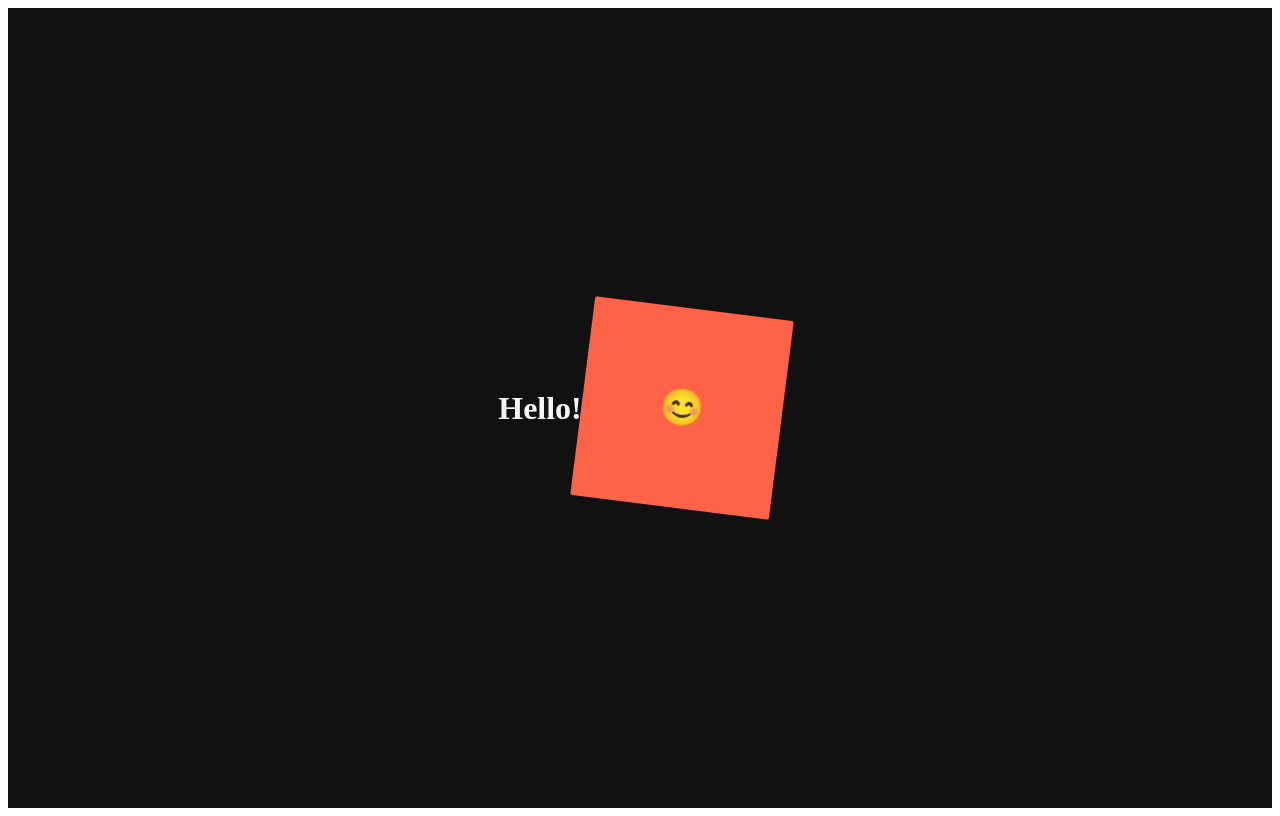
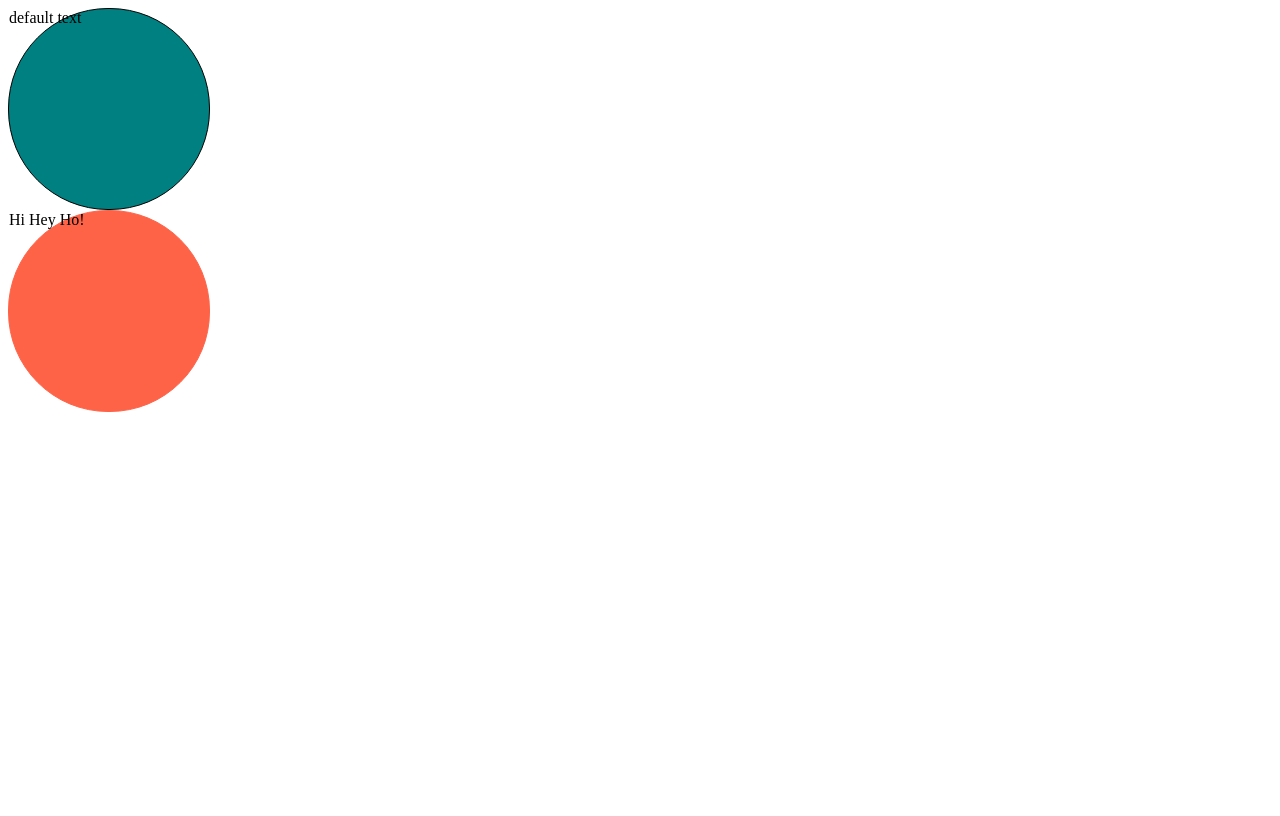
Before and after one commit to G-Hae/Self-Study, a React (Create React App) app in the folder reactmaster/: page / in a window 1280 px wide. Built offline with nearby package versions, Linux system fonts and the light colour scheme.

Commit message:
feat: typescript 정리중

```diff
--- a/reactmaster/package.json
+++ b/reactmaster/package.json
@@ -40,5 +40,8 @@
       "last 1 firefox version",
       "last 1 safari version"
     ]
+  },
+  "devDependencies": {
+    "@types/styled-components": "^5.1.26"
   }
 }
--- a/reactmaster/src/App.tsx
+++ b/reactmaster/src/App.tsx
@@ -1,63 +1,12 @@
-import styled, {keyframes} from "styled-components";
-
-const Title=styled.h1`
-  color:${(props) => props.theme.textColor};
-`
-
-const Wrapper = styled.div`
-  display: flex;
-  height: 100vh;
-  width: 100wh;
-  justify-content: center;
-  align-items: center;
-  background-color: ${(props) => props.theme.backgroundColor};
-`;
-
-const rotationAnimation = keyframes `
-  0% {
-    transform: rotate(0deg);
-    border-radius: 0px;
-  }
-  50% {
-    transform: rotate(360deg);
-    border-radius:100px;
-  }
-  100% {
-    transform: rotate(0deg);
-    border-radius: 0px;
-  }
-`;
-
-const Emoji=styled.span`
-    font-size: 36px;
-`;
-
-const Box = styled.div`
-  height: 200px;
-  width: 200px;
-  background-color: tomato;
-  display: flex;
-  justify-content: center;
-  align-items: center;
-  animation: ${rotationAnimation} 2s linear infinite;
-  ${Emoji}{
-    &:hover{
-      font-size: 98px;
-    }
-    &:active{
-      opacity: 0;
-    }
-  }
-`;
+import Circle from "./Circle";
 
 function App() {
   return (
-  <Wrapper>
-    <Title>Hello!</Title>
-    <Box>
-      <Emoji as="div">😊</Emoji>
-    </Box>
-  </Wrapper>
+    <div>
+      <Circle borderColor={"black"} bgColor={"teal"}></Circle>
+      <Circle text={"Hi Hey Ho!"} bgColor={"tomato"}></Circle>
+    </div>
+
   )
 }
 
--- /dev/null
+++ b/reactmaster/src/Circle.tsx
@@ -0,0 +1,37 @@
+import { useState } from "react";
+import styled from "styled-components"
+
+interface CircleProps{
+    bgColor: string;
+    borderColor?: string;
+    text?: string;
+}
+
+const Container = styled.div<CircleProps>`
+    width: 200px;
+    height: 200px;
+    background-color: ${(props)=>props.bgColor};
+    border-radius: 100px;
+    border: 1px solid ${(props)=>props.borderColor};
+`
+
+function Circle({bgColor, borderColor, text ="default text"}: CircleProps){
+    const [value, setValue] = useState<number|string>(1);
+
+
+    return <Container bgColor ={bgColor} borderColor={borderColor ?? bgColor}>
+        {text}
+        </Container>
+}
+
+interface PlayerShape{
+    name: string;
+    age: number;
+}
+
+const sayHello = (playerObj:PlayerShape) =>
+    `Hello ${playerObj.name} you are ${playerObj.age} years old!`;
+
+sayHello({name:"nico", age: 12})
+
+export default Circle;
--- a/reactmaster/src/index.tsx
+++ b/reactmaster/src/index.tsx
@@ -1,24 +1,12 @@
 import React from 'react';
 import { createRoot } from "react-dom/client";
-import { ThemeProvider } from 'styled-components';
 import App from './App';
 
-const root = createRoot(document.getElementById("root"));
+const root = createRoot(document.getElementById("root") as HTMLElement);
 
-const darkTheme={
-  textColor:"whitesmoke",
-  backgroundColor: "#111"
-}
-
-const lightTheme={
-  textColor: "#111",
-  backgroundColor: "whitesmoke",
-}
 
 root.render(
   <React.StrictMode>
-    <ThemeProvider theme={darkTheme}>
       <App />
-    </ThemeProvider>
   </React.StrictMode>,
 );
```
Also changed, not shown: 1 other file (tests, documents, lock files or other folders).
